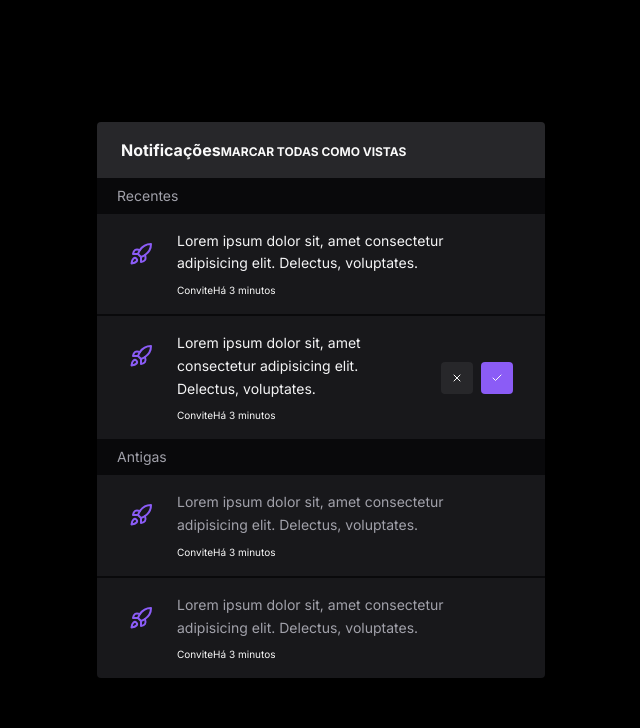
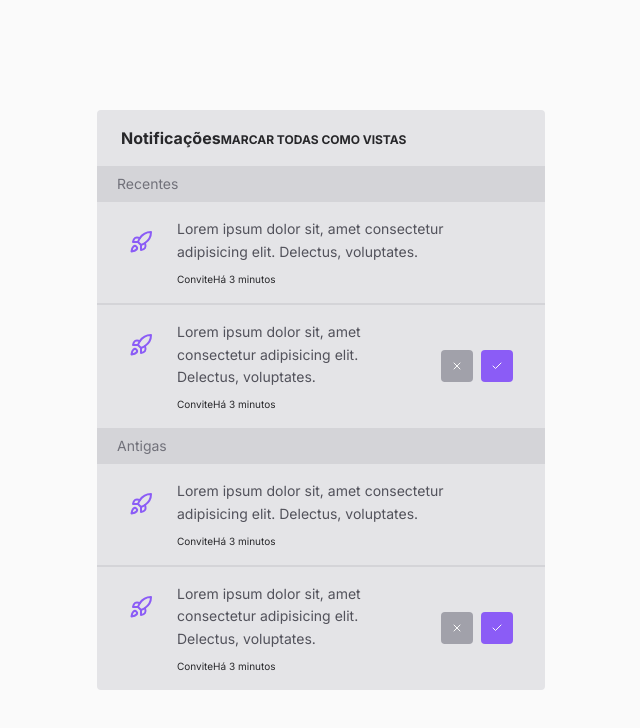
Before and after one commit to Marcelovqvd/widget-notifications, a Next.js app: page / in a window 1280 px wide. Shown: the top 728 px of the page, without its empty margins (319-959 px from the left). Built offline with nearby package versions, Linux system fonts and the light colour scheme.

Commit message:
tema light/dark

```diff
--- a/src/app/components/Widget.tsx
+++ b/src/app/components/Widget.tsx
@@ -5,7 +5,7 @@ import { Rocket, X, Check } from "lucide-react"
 export default function Widget() {
   return (
     <div className='w-[448px] rounded overflow-hidden'>
-      <div className='bg-zinc-800 py-4 px-6'>
+      <div className='bg-zinc-200 dark:bg-zinc-800 py-4 px-6'>
         <span className='font-bold'>Notificações</span>
         <button className='text-violent-500 font-bold text-xs hover:text-violet-400'>
           MARCAR TODAS COMO VISTAS
@@ -13,15 +13,15 @@ export default function Widget() {
       </div>
 
       <div>
-        <div className='bg-zinc-950 px-5 py-2 text-sm text-zinc-400'>
+        <div className='bg-zinc-300 dark:bg-zinc-950 px-5 py-2 text-sm text-zinc-500 dark:text-zinc-400'>
           Recentes
         </div>
 
-        <div className='divide-y-2 divide-zinc-950'>
-          <div className='bg-zinc-900 px-8 py-4 flex items-start gap-6'>
+        <div className='divide-y-2 divide-zinc-300 dark:divide-zinc-950'>
+          <div className='bg-zinc-200 dark:bg-zinc-900 px-8 py-4 flex items-start gap-6'>
             <Rocket className='w-6 h-6 text-violet-500 mt-3' />
             <div className='flex-1 flex flex-col gap-2'>
-              <p className='text-sm leading-relaxed text-zinc-100'>
+              <p className='text-sm leading-relaxed text-zinc-600 dark:text-zinc-100'>
                 Lorem ipsum dolor sit, amet consectetur adipisicing elit.
                 Delectus, voluptates.
               </p>
@@ -32,10 +32,10 @@ export default function Widget() {
             </div>
           </div>
 
-          <div className='bg-zinc-900 px-8 py-4 flex items-start gap-6'>
+          <div className='bg-zinc-200 dark:bg-zinc-900 px-8 py-4 flex items-start gap-6'>
             <Rocket className='w-6 h-6 text-violet-500 mt-3' />
             <div className='flex-1 flex flex-col gap-2'>
-              <p className='text-sm leading-relaxed text-zinc-100'>
+              <p className='text-sm leading-relaxed text-zinc-600 dark:text-zinc-100'>
                 Lorem ipsum dolor sit, amet consectetur adipisicing elit.
                 Delectus, voluptates.
               </p>
@@ -45,7 +45,7 @@ export default function Widget() {
               </div>
             </div>
             <div className='flex gap-2 self-center'>
-              <button className='w-8 h-8 rounded flex items-center justify-center bg-zinc-800 hover:bg-zinc-700'>
+              <button className='w-8 h-8 rounded flex items-center justify-center bg-zinc-400 hover:bg-zinc-500 dark:bg-zinc-800 dark:hover:bg-zinc-700'>
                 <X className='w-3 h-3 text-zinc-50' />
               </button>
               <button className='w-8 h-8 rounded flex items-center justify-center bg-violet-500 hover:bg-zinc-600'>
@@ -57,15 +57,15 @@ export default function Widget() {
       </div>
 
       <div>
-        <div className='bg-zinc-950 px-5 py-2 text-sm text-zinc-400'>
+        <div className='bg-zinc-300 dark:bg-zinc-950 px-5 py-2 text-sm text-zinc-500 dark:text-zinc-400'>
           Antigas
         </div>
 
-        <div className='divide-y-2 divide-zinc-950'>
-          <div className='bg-zinc-900 px-8 py-4 flex items-start gap-6'>
+        <div className='divide-y-2 divide-zinc-300 dark:divide-zinc-950'>
+          <div className='bg-zinc-200 dark:bg-zinc-900 px-8 py-4 flex items-start gap-6'>
             <Rocket className='w-6 h-6 text-violet-500 mt-3' />
             <div className='flex-1 flex flex-col gap-2'>
-              <p className='text-sm leading-relaxed text-zinc-400'>
+              <p className='text-sm leading-relaxed text-zinc-600 dark:text-zinc-100'>
                 Lorem ipsum dolor sit, amet consectetur adipisicing elit.
                 Delectus, voluptates.
               </p>
@@ -76,10 +76,10 @@ export default function Widget() {
             </div>
           </div>
 
-          <div className='bg-zinc-900 px-8 py-4 flex items-start gap-6'>
+          <div className='bg-zinc-200 dark:bg-zinc-900 px-8 py-4 flex items-start gap-6'>
             <Rocket className='w-6 h-6 text-violet-500 mt-3' />
             <div className='flex-1 flex flex-col gap-2'>
-              <p className='text-sm leading-relaxed text-zinc-400'>
+              <p className='text-sm leading-relaxed text-zinc-600 dark:text-zinc-100'>
                 Lorem ipsum dolor sit, amet consectetur adipisicing elit.
                 Delectus, voluptates.
               </p>
@@ -88,6 +88,14 @@ export default function Widget() {
                 <span>Há 3 minutos</span>
               </div>
             </div>
+            <div className='flex gap-2 self-center'>
+              <button className='w-8 h-8 rounded flex items-center justify-center bg-zinc-400 hover:bg-zinc-500 dark:bg-zinc-800 dark:hover:bg-zinc-700'>
+                <X className='w-3 h-3 text-zinc-50' />
+              </button>
+              <button className='w-8 h-8 rounded flex items-center justify-center bg-violet-500 hover:bg-zinc-600'>
+                <Check className='w-3 h-3 text-zinc-50' />
+              </button>
+            </div>
           </div>
         </div>
       </div>
--- a/src/app/page.tsx
+++ b/src/app/page.tsx
@@ -3,7 +3,7 @@ import Widget from "./components/Widget"
 
 export default function Home() {
   return (
-    <main className='h-screen bg-black flex items-center justify-center text-zinc-50'>
+    <main className='h-screen bg-zinc-50 dark:bg-black flex items-center justify-center text-zinc-800 dark:text-zinc-50'>
       <Widget />
     </main>
   )
```
